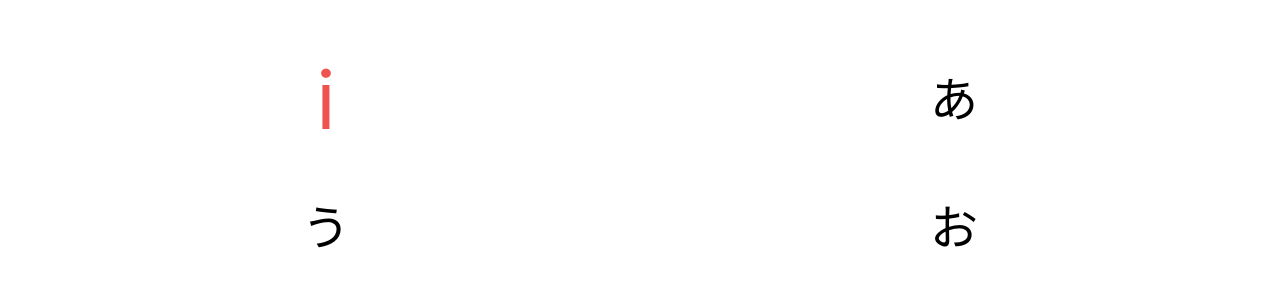
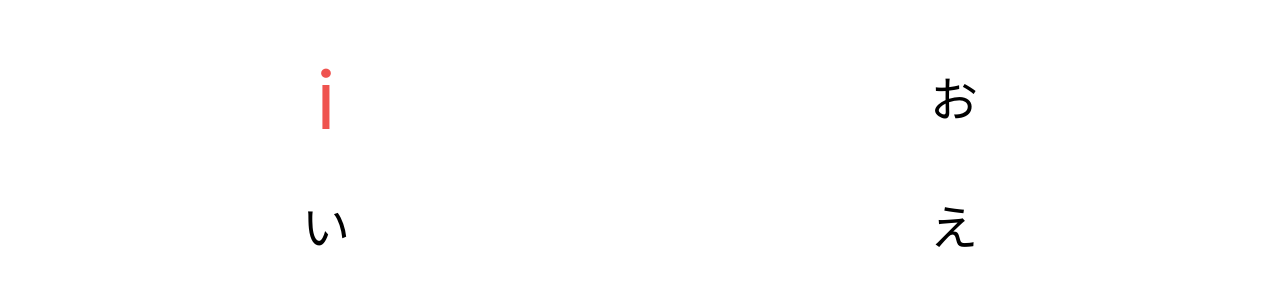
Before and after one commit to croulu/japanese, a React (Create React App) app: page /play in a window 1280 px wide. Shown: the part 216-502 px from the top of the page. Built offline with nearby package versions, Linux system fonts and the light colour scheme.

Commit message:
proposal gardées et exclues ok, TODO enlevé

```diff
--- a/src/domain/GuessSyllable.ts
+++ b/src/domain/GuessSyllable.ts
@@ -3,6 +3,9 @@
 import {randomizeWhatToGuess} from "./randomizeWhatToGuess";
 import {SyllableKana} from "./SyllableKana";
 import {SyllableRomaji} from "./SyllableRomaji";
+
+const SYLLABLES_TO_KEEP_VERY_HARD_LESSON = 3;
+const SYLLABLES_TO_EXCLUDE_VERY_HARD_LESSON = 2;
 
 export class GuessSyllable {
 
@@ -10,8 +13,8 @@
     level:string;
     syllables:Array<Syllable>;
     isKanaToGuess:boolean;
-    proposals:Array<Syllable>;
-    proposalsExcluded:Array<Syllable>;
+    proposals:Array<Syllable> = [];
+    proposalsExcluded:Array<Syllable> = [];
 
     // TODO level très difficile
     // + ajouter le level
@@ -27,14 +30,16 @@
         this.level = level;
         this.syllables = syllables;
         this.isKanaToGuess = hasKanaToGuess();
-        this.proposals = syllables;
-        this.proposalsExcluded = syllables;
+        this.levelVeryHardOrNotVeryHard();
     }
 
-    levelVeryHard():void {
-        if (this.level !== "facile" && this.level !== "difficile") {
-            this.proposals.pop();
-            this.proposals.pop();
+    levelVeryHardOrNotVeryHard():void {
+        if (this.level === "facile" || this.level === "difficile") {
+            this.proposals = this.syllables;
+            this.proposalsExcluded = this.syllables;
+        } else {
+            this.proposals = this.syllables.slice(-SYLLABLES_TO_KEEP_VERY_HARD_LESSON);
+            this.proposalsExcluded = this.syllables.slice(0, SYLLABLES_TO_EXCLUDE_VERY_HARD_LESSON);
         }
     }
 
--- a/src/domain/Practice.ts
+++ b/src/domain/Practice.ts
@@ -29,10 +29,7 @@
 
     next():GuessSyllable {
         this.syllablesOneSet = this.randomizeOneSet();
-        let guessSyllable:GuessSyllable = new GuessSyllable(this.syllablesOneSet, this.level);
-        guessSyllable.levelVeryHard();
-        // TODO bug le constructeur se lance plusieurs fois, la fonction levelVeryHard doit se trouver à l'extérieur
-        return guessSyllable;
+        return new GuessSyllable(this.syllablesOneSet, this.level);
     }
 
     saveSuccess():number {
```
Also changed, not shown: 1 other file (tests, documents, lock files or other folders).
